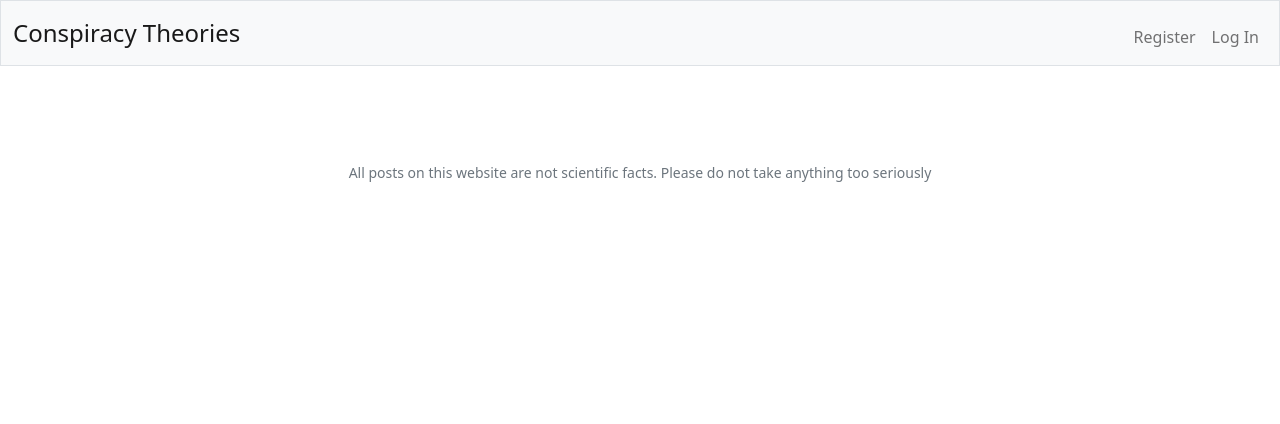
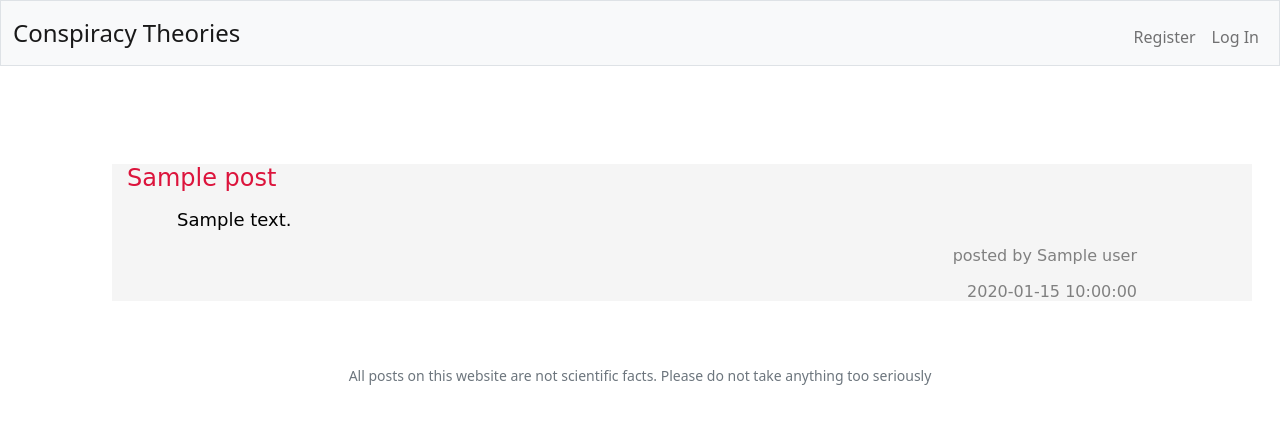
Before and after one commit to jchen-0808/conspiracy-theory, a Flask app: template templates/history.html in a window 1280 px wide. Shown: the top 424 px of the page. Run offline with Flask 2, Linux system fonts and the light colour scheme; the template is opened without the code that fills it: most values are stand-ins (such as "Sample title", 1, 10 or a date in 2020); some libraries are stand-ins or nearby versions.

Commit message:
history, recents and post fixes

```diff
--- a/app.py
+++ b/app.py
@@ -52,20 +52,28 @@ def post():
         if name == "" or content == "":
             return apology("Please complete all fields")
 
-        rows = db.execute("INSERT INTO theories (name, user, content) VALUES (?, ?, ?)", name, session["user_id"], content)
+        user = db.execute("SELECT username FROM users WHERE id = ?", session["user_id"])
+        username = user[0]["username"]
+
+        date = db.execute("SELECT DATETIME()")
+
+        db.execute("INSERT INTO theories (name, user, content, date, id) VALUES (?, ?, ?, ?, ?)", name, username, content, date[0]["DATETIME()"], session["user_id"])
 
         # Redirect user to home page
-        return redirect("/")
+        return redirect("/recents")
 
     # User reached route via GET (as by clicking a link or via redirect)
     else:
         return render_template("post.html")
 
 
-@app.route("/history")
+@app.route("/your-posts")
 @login_required
 def history():
-    return render_template("history.html")
+
+    pastTheories = db.execute("SELECT * FROM theories WHERE id = ?", session["user_id"])
+
+    return render_template("history.html", pastTheories=pastTheories)
 
 
 @app.route("/login", methods=["GET", "POST"])
@@ -164,7 +172,9 @@ def register():
 @app.route("/recents", methods=["GET", "POST"])
 @login_required
 def recents ():
-    return render_template("recents.html")
+    if request.method == "GET":
+        data = db.execute("SELECT * FROM theories ORDER BY date DESC LIMIT 10")
+        return render_template("recents.html", data=data)
 
 
 @app.route("/change", methods=["GET", "POST"])
--- a/static/styles.css
+++ b/static/styles.css
@@ -2,24 +2,6 @@
 nav .navbar-brand
 {
     font-size: x-large;
-}
-
-/* Colors for brand */
-nav .navbar-brand .blue
-{
-    color: #537fbe;
-}
-nav .navbar-brand .red
-{
-    color: #ea433b;
-}
-nav .navbar-brand .yellow
-{
-    color: #f5b82e;
-}
-nav .navbar-brand .green
-{
-    color: #2e944b;
 }
 
 .container {
@@ -32,7 +14,26 @@ nav .navbar-brand .green
 
 .center{
     text-align: center;
+    font-size: large;
     font-family: "Comic Sans MS", "Comic Sans", cursive;
+}
+
+.author{
+    text-align: right;
+    font-size: medium;
+    font-family: "Comic Sans MS", "Comic Sans", cursive;
+    margin-right: 100px;
+}
+
+.crimson{
+    color: #DC143C;
+}
+
+.paragraph{
+    text-align: left;
+    font-size: large;
+    font-family: "Comic Sans MS", "Comic Sans", cursive;
+    margin-left: 50px;
 }
 
 .large{
@@ -41,8 +42,19 @@ nav .navbar-brand .green
 
 .leftAlign{
     text-align: left;
-    margin-left: 100px;
+    font-size: x-large;
     margin-top: 50px;
-    color: #5c5c5c;
     font-family: "Comic Sans MS", "Comic Sans", cursive;
 }
+
+.grey{
+    background-color: #F5F5F5;
+}
+
+.black{
+    color:#000000
+}
+
+.darkgrey{
+    color:#808080
+}
--- a/templates/history.html
+++ b/templates/history.html
@@ -33,7 +33,7 @@
                             <li class="nav-item"><a class="nav-link" href="/recents">Recents</a></li>
                             <li class="nav-item"><a class="nav-link" href="/post">Post</a></li>
                             <li class="nav-item"><a class="nav-link" href="/quiz">Quiz</a></li>
-                            <li class="nav-item"><a class="nav-link" href="/history">History</a></li>
+                            <li class="nav-item"><a class="nav-link" href="/your-posts">Your Posts</a></li>
                         </ul>
                         <ul class="navbar-nav ms-auto mt-2">
                             <li class="nav-item"><a class="nav-link" href="/logout">Log Out</a></li>
@@ -57,7 +57,18 @@
         {% endif %}
 
         <main class="container-fluid py-5 text-center">
-            {% block main %}{% endblock %}
+            {% block main %}
+                {% for post in pastTheories %}
+                <div class="container grey">
+                    <h1 class="leftAlign crimson">{{ post.name }}</p>
+                    <p class="paragraph black">{{ post.content }}</p>
+                    <p class="author darkgrey">posted by {{ post.user }}</p>
+                    <p class="author darkgrey">{{ post.date }}</p>
+                </div>
+                {% endfor %}
+                    </tbody>
+                </table>
+            {% endblock %}
         </main>
 
         <footer class="mb-5 small text-center text-muted">
--- a/templates/home.html
+++ b/templates/home.html
@@ -33,7 +33,7 @@
                             <li class="nav-item"><a class="nav-link" href="/recents">Recents</a></li>
                             <li class="nav-item"><a class="nav-link" href="/post">Post</a></li>
                             <li class="nav-item"><a class="nav-link" href="/quiz">Quiz</a></li>
-                            <li class="nav-item"><a class="nav-link" href="/history">History</a></li>
+                            <li class="nav-item"><a class="nav-link" href="/your-posts">Your Posts</a></li>
                         </ul>
                         <ul class="navbar-nav ms-auto mt-2">
                             <li class="nav-item"><a class="nav-link" href="/logout">Log Out</a></li>
@@ -59,7 +59,7 @@
         <main class="container-fluid py-5 text-center">
             {% block main %}
             <div>
-                <h2 class="container">A conspiracy theory is an explanation for an event or situation that invokes a conspiracy by sinister and powerful groups, often political in motivation, when other explanations are more probable.</h2>
+                <h2 class="grey container crimson">A conspiracy theory is an explanation for an event or situation that invokes a conspiracy by sinister and powerful groups, often political in motivation, when other explanations are more probable.</h2>
             </div>
             <div class="container leftAlign">
                 <h3>Popular conspiracy theories:</h3>
--- a/templates/quiz.html
+++ b/templates/quiz.html
@@ -33,7 +33,7 @@
                             <li class="nav-item"><a class="nav-link" href="/recents">Recents</a></li>
                             <li class="nav-item"><a class="nav-link" href="/post">Post</a></li>
                             <li class="nav-item"><a class="nav-link" href="/quiz">Quiz</a></li>
-                            <li class="nav-item"><a class="nav-link" href="/history">History</a></li>
+                            <li class="nav-item"><a class="nav-link" href="/your-posts">Your Posts</a></li>
                         </ul>
                         <ul class="navbar-nav ms-auto mt-2">
                             <li class="nav-item"><a class="nav-link" href="/logout">Log Out</a></li>
```
Also changed, not shown: templates/post.html (+8 -5 lines), templates/recents.html (+13 -2 lines), conspiracy.db, 1 other file.
